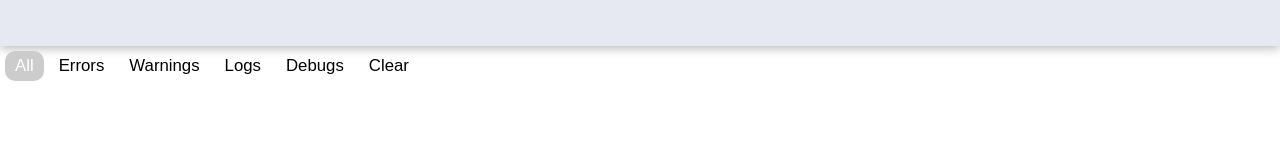
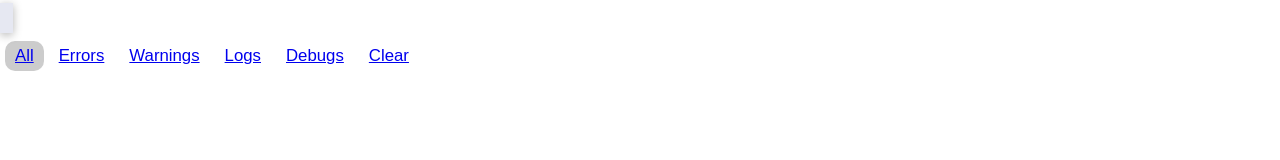
Before and after one commit to sunnylost/ToyCodeFactory, a browser extension: page console/index.html in a window 1280 px wide. Drawn offline with Linux system fonts and the light colour scheme.

Commit message:
修改结构

```diff
--- a/console/index.html
+++ b/console/index.html
@@ -7,18 +7,22 @@
     </head>
     <body>
         <div class="console-wrap">
-            <div class="console-input" contenteditable></div>
+            <div class="console-inputwrap">
+                <span class="console-input" contenteditable></span>
+                <span class="console-hint"></span>
+            </div>
             <ul class="console-result"></ul>
             <ul class="console-toolbar">
-                <li data-type="all" class="active">All</li>
-                <li data-type="errors">Errors</li>
-                <li data-type="warnings">Warnings</li>
-                <li data-type="logs">Logs</li>
-                <li data-type="debugs">Debugs</li>
-                <li data-type="debugs">Clear</li>
+                <li class="active"><a href="#all">All</a></li>
+                <li><a href="#errors">Errors</a></li>
+                <li><a href="#warnings">Warnings</a></li>
+                <li><a href="#logs">Logs</a></li>
+                <li><a href="#debugs">Debugs</a></li>
+                <li><a href="#clear">Clear</a></li>
             </ul>
         </div>
 
+        <script type="text/javascript" src="monster.js"></script>
         <script type="text/javascript" src="console.js"></script>
     </body>
 </html>
```
